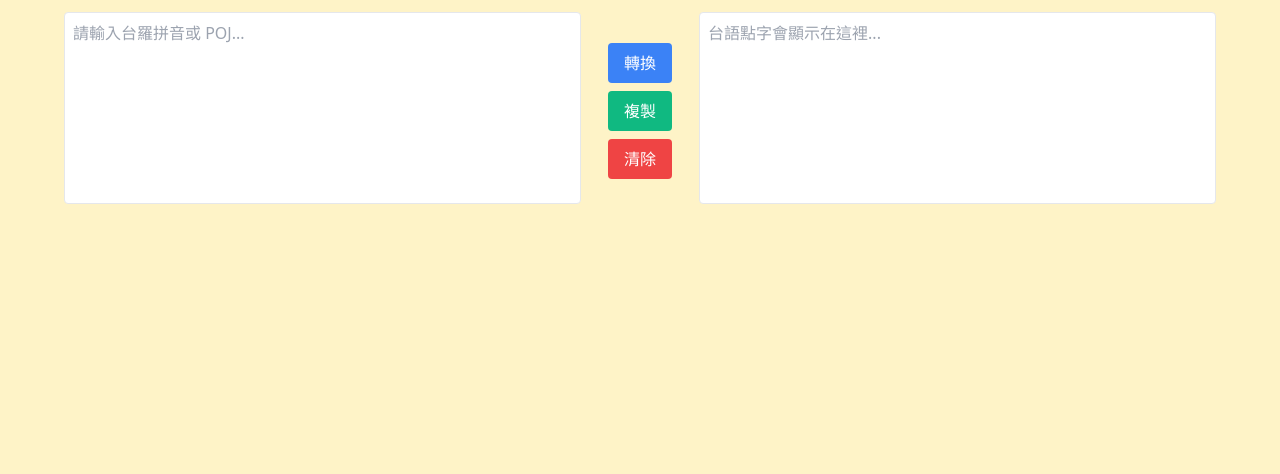
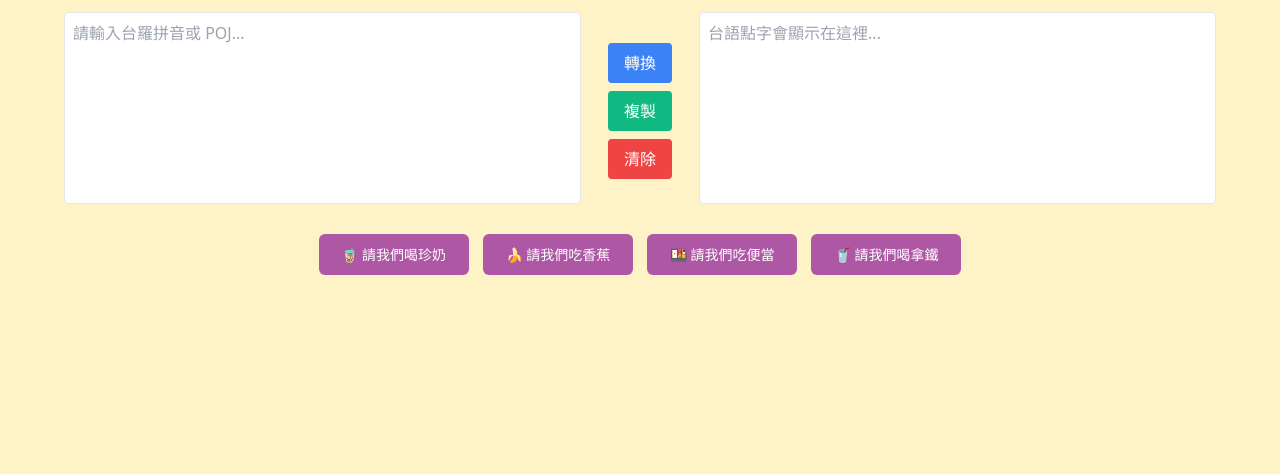
Before and after one commit to hunzan/haka_to_braille, a Flask app: page / in a window 1280 px wide. Shown: the part 212-686 px from the top of the page. Run offline with Flask 3, Linux system fonts and the light colour scheme.

Commit message:
Add buttos to line_bot.py index.html add styles.css

```diff
--- a/line_bot.py
+++ b/line_bot.py
@@ -29,7 +29,6 @@ def line_callback():
 
     return 'OK'
 
-
 @handler.add(MessageEvent, message=TextMessage)
 def handle_message(event):
     user_id = event.source.user_id
@@ -39,12 +38,15 @@ def handle_message(event):
     if user_message in ["poj", "白話字", "白話"]:
         user_modes[user_id] = "poj"
         reply = "✅ 已切換為 POJ 輸入模式"
+
     elif user_message in ["tl", "台羅", "台羅拼音", "台羅音"]:
         user_modes[user_id] = "tl"
         reply = "✅ 已切換為台羅拼音輸入模式"
+
     elif user_message in ["目前模式", "模式", "mode"]:
         mode = user_modes.get(user_id, "tl")
         reply = f"目前輸入模式：{'台羅拼音' if mode == 'tl' else 'POJ'}"
+
     elif user_message in ["說明", "幫助", "help", "指令", "金蕉"]:
         # 🔸 傳送帶按鈕的快速選單
         reply = "選擇輸入模式👉"
@@ -63,13 +65,51 @@ def handle_message(event):
         )
         return  # 已回覆，不繼續下面程式
 
+    elif user_message in ["贊助", "支持", "donate"]:
+        reply = "💛 請選擇要請我吃什麼："
+        line_bot_api.reply_message(
+            event.reply_token,
+            TextSendMessage(
+                text=reply,
+                quick_reply=QuickReply(
+                    items=[
+                        QuickReplyButton(
+                            action=URIAction(
+                                label="🧋請我們喝珍奶",
+                                uri="https://www.paypal.me/AkauKimchio"
+                            )
+                        ),
+                        QuickReplyButton(
+                            action=URIAction(
+                                label="🍌請我們吃香蕉",
+                                uri="https://www.paypal.me/AkauKimchio"
+                            )
+                        ),
+                        QuickReplyButton(
+                            action=URIAction(
+                                label=" 🍱請我們吃便當",
+                                uri="https://www.paypal.me/AkauKimchio"
+                            )
+                        ),
+                        QuickReplyButton(
+                            action=URIAction(
+                                label="🥤請我們喝拿鐵",
+                                uri="https://www.paypal.me/AkauKimchio"
+                            )
+                        ),
+                    ]
+                )
+            )
+        )
+        return  # 已回覆，不繼續下面程式
+
     else:
         # 🔸 正常轉換文字
         input_mode = user_modes.get(user_id, "tl")  # 預設台羅
         result = convert_text_to_braille(user_message, input_mode)
         reply = f"🔸 轉換結果：\n{result}"
 
-    # 🔸 回覆訊息（除了「說明」外其他情況）
+    # 🔸 回覆訊息（除了說明與贊助以外）
     line_bot_api.reply_message(
         event.reply_token,
         TextSendMessage(text=reply)
--- a/templates/index.html
+++ b/templates/index.html
@@ -5,6 +5,33 @@
   <meta name="viewport" content="width=device-width, initial-scale=1.0" />
   <title>【蕉台點】羅馬拼音轉台語點字工具</title>
   <link href="https://cdn.jsdelivr.net/npm/tailwindcss@2.2.19/dist/tailwind.min.css" rel="stylesheet">
+
+    <style>
+  .btn {
+    display: inline-block;
+    font-size: 14px;
+    padding: 10px 20px;
+    min-width: 150px;
+    border: none;
+    color: white;
+    background-color: #AE57A4;
+    text-decoration: none;
+    cursor: pointer;
+    border-radius: 6px;
+    text-align: center;
+    margin: 8px 5px;
+    transition: background-color 0.3s ease;
+  }
+
+  .btn:hover {
+    background-color: #7E3D76;
+  }
+
+  .donate-buttons {
+    text-align: center;
+  }
+  </style>
+
 </head>
 <body class="bg-yellow-100 min-h-screen flex flex-col items-center p-4 font-sans">
   <main class="flex-grow w-full max-w-6xl flex flex-col items-center">
@@ -94,11 +121,25 @@
                   role="status"
                   tabindex="0"></textarea>
       </div>
-
     </div>
 
     <!-- 複製狀態訊息 -->
     <p id="copyStatus" class="mt-4 text-sm text-gray-700" aria-live="polite"></p>
+
+    <div class="donate-buttons">
+      <a href="https://www.paypal.me/AkauKimchio" target="_blank" class="btn">
+        🧋 請我們喝珍奶
+      </a>
+      <a href="https://www.paypal.me/AkauKimchio" target="_blank" class="btn">
+        🍌 請我們吃香蕉
+      </a>
+      <a href="https://www.paypal.me/AkauKimchio" target="_blank" class="btn">
+        🍱 請我們吃便當
+      </a>
+      <a href="https://www.paypal.me/AkauKimchio" target="_blank" class="btn">
+        🥤 請我們喝拿鐵
+      </a>
+    </div>
 
   </main>
 
@@ -109,5 +150,6 @@
   <footer role="contentinfo" class="mt-4 text-sm text-gray-500 text-center w-full" tabindex="0">
     <p>© 2025 開發者：Lîm A-kâu（林阿猴）& Kim Chio（金蕉），供免費教學及學習使用。</p>
   </footer>
+
 </body>
 </html>
```
Also changed, not shown: static/styles.css (+23 -0 lines).
